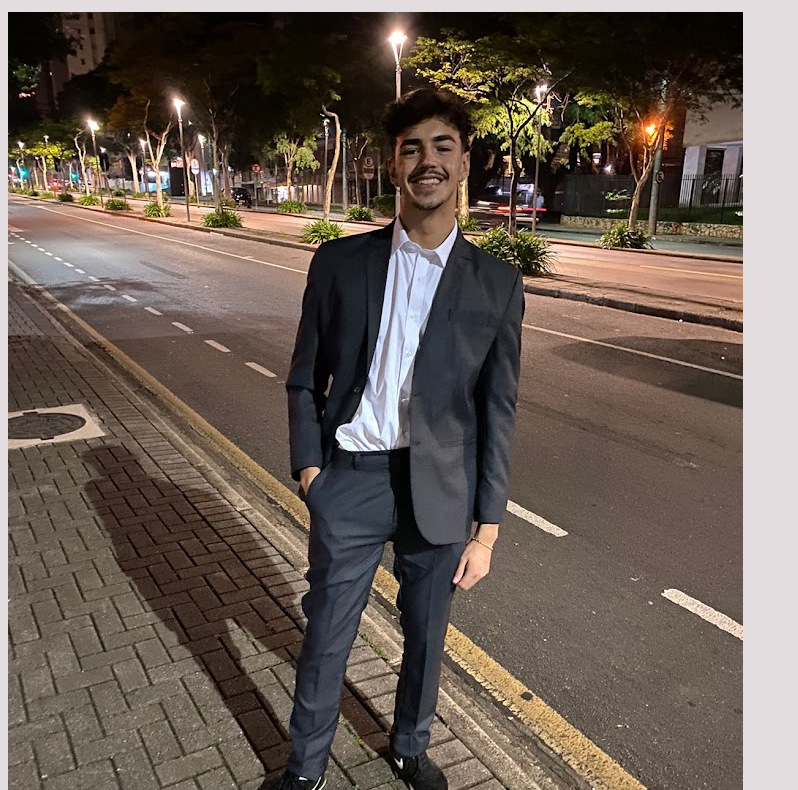
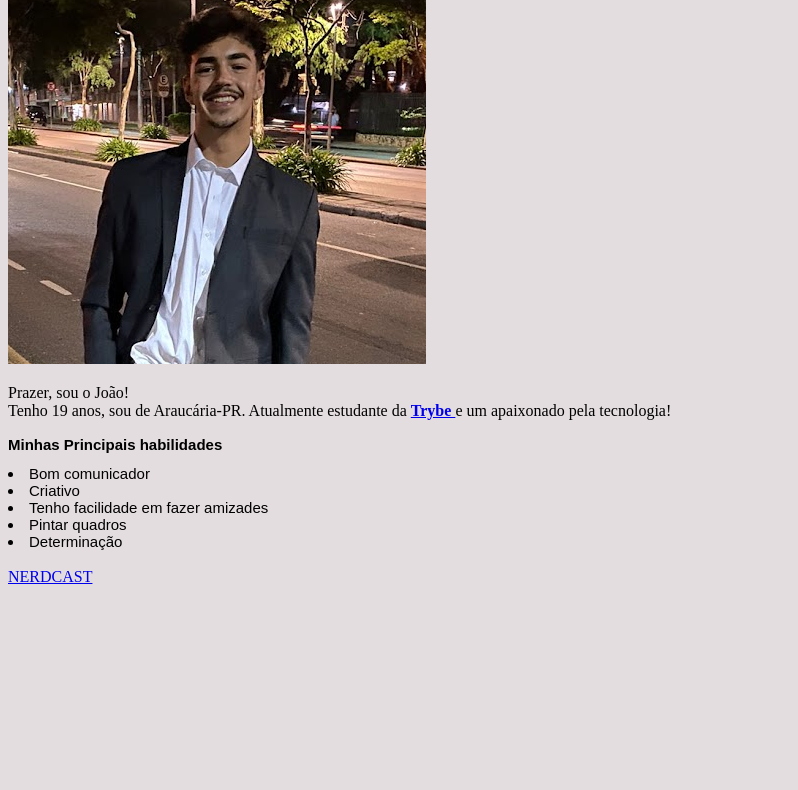
Before and after one commit to Thesoczek/Thesoczek.github.io, a plain HTML site: page index.html in a window 1280 px wide. Shown: the part 113-903 px from the top of the page, without its empty margins (0-798 px from the left). After the commit the page ends 800 px from the top, so only its background shows below. Drawn offline with Linux system fonts and the light colour scheme; a web font is replaced by a local one.

Commit message:
mudanças

```diff
--- a/Mystyle.css
+++ b/Mystyle.css
@@ -10,15 +10,33 @@
             font-family: 'Sofia Sans', sans-serif;
             font-size: 40px;
             font-style: italic;
+            z-index: 2;
+
+
         }
 
         .foto{
+
+
+
 
         }
 
         .descricao{
 
+
+
+
         }
+
+
+        .lista{
+
+
+        }
+
+
+
 
         .h2{
 
--- a/index.html
+++ b/index.html
@@ -21,7 +21,7 @@
 
 
 <!--
-        Coloque seu nome, sua foto e a descrição que você escreveu sobre você dentro de blocos;
+
 
         A descrição deve ficar ao lado da foto;
 
@@ -32,7 +32,7 @@
         Adicione margin e padding nos elementos que julgar necessário;
 
         Coloque estilo somente nos itens ímpares da lista das suas habilidades.
- --> -->
+ -->
 
 </head>
 
@@ -47,8 +47,7 @@
 
     <div class="foto">
 
-        <img src="terno.jpg"  alt="João de terno em meio a avenida">
-
+        <img src="terno.png"  alt="João de terno">
     </div>
 
     <div class="descricao">
@@ -60,6 +59,9 @@
         </p>
 
     </div>
+
+
+    <div class="lista">
 
     <lu>
 
@@ -74,6 +76,7 @@
 
     </lu>
 
+    </div>
     <br>
 
     <a href="https://jovemnerd.com.br/bunker/tag/nerdcast-rpg/"> NERDCAST </a>
@@ -81,10 +84,3 @@
 
 </body>
 </html>
-
-
-
-<!-- Altere o estilo das tags que você usou para destacar algumas informações, como sua nacionalidade e a cidade/estado onde mora;
-
-Altere o tamanho dos elementos da lista de habilidades que você criou. Lembre-se de utilizar classes em cada um dos elementos. -->
- -->
```
Also changed, not shown: terno.jpg (deleted), terno.png (added).
